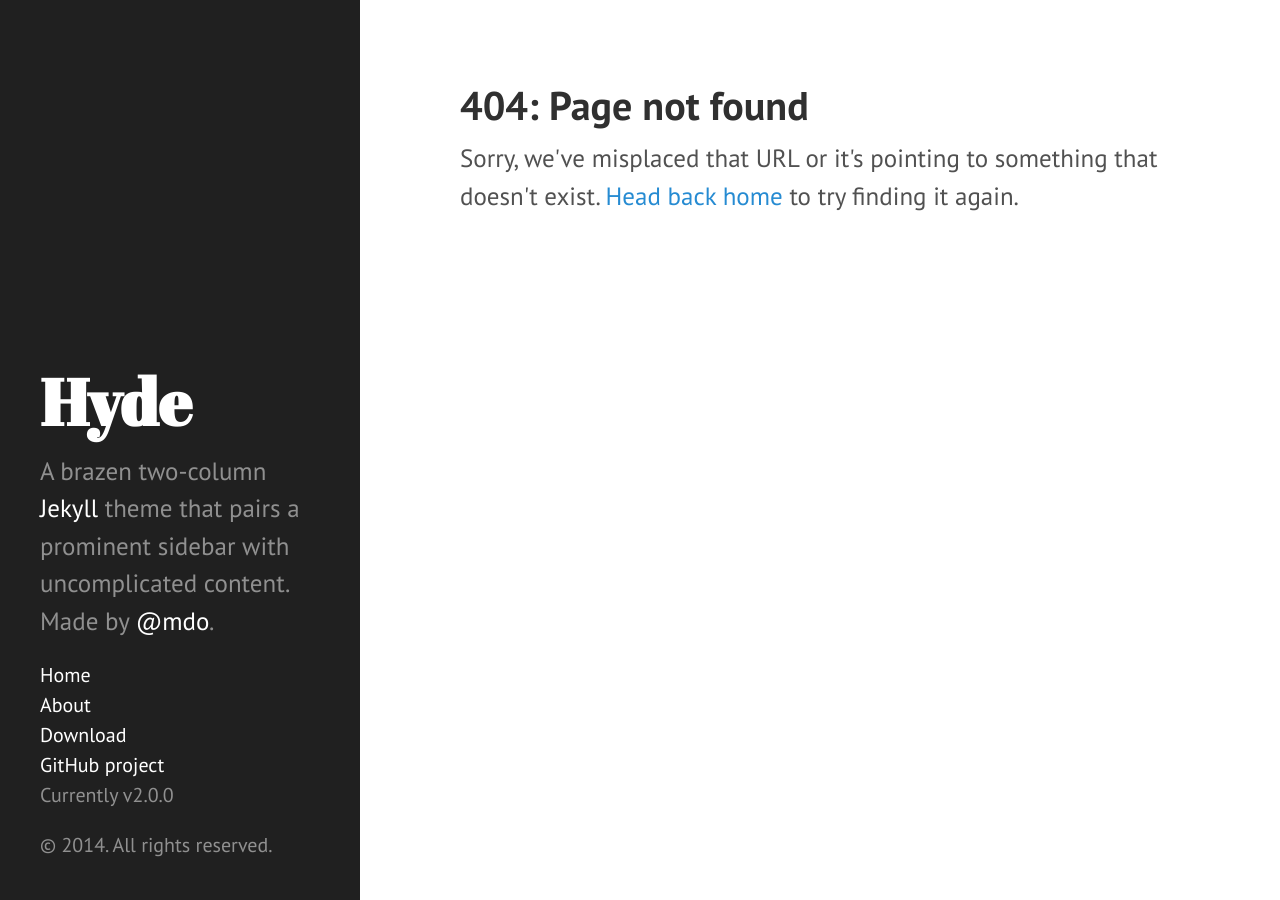
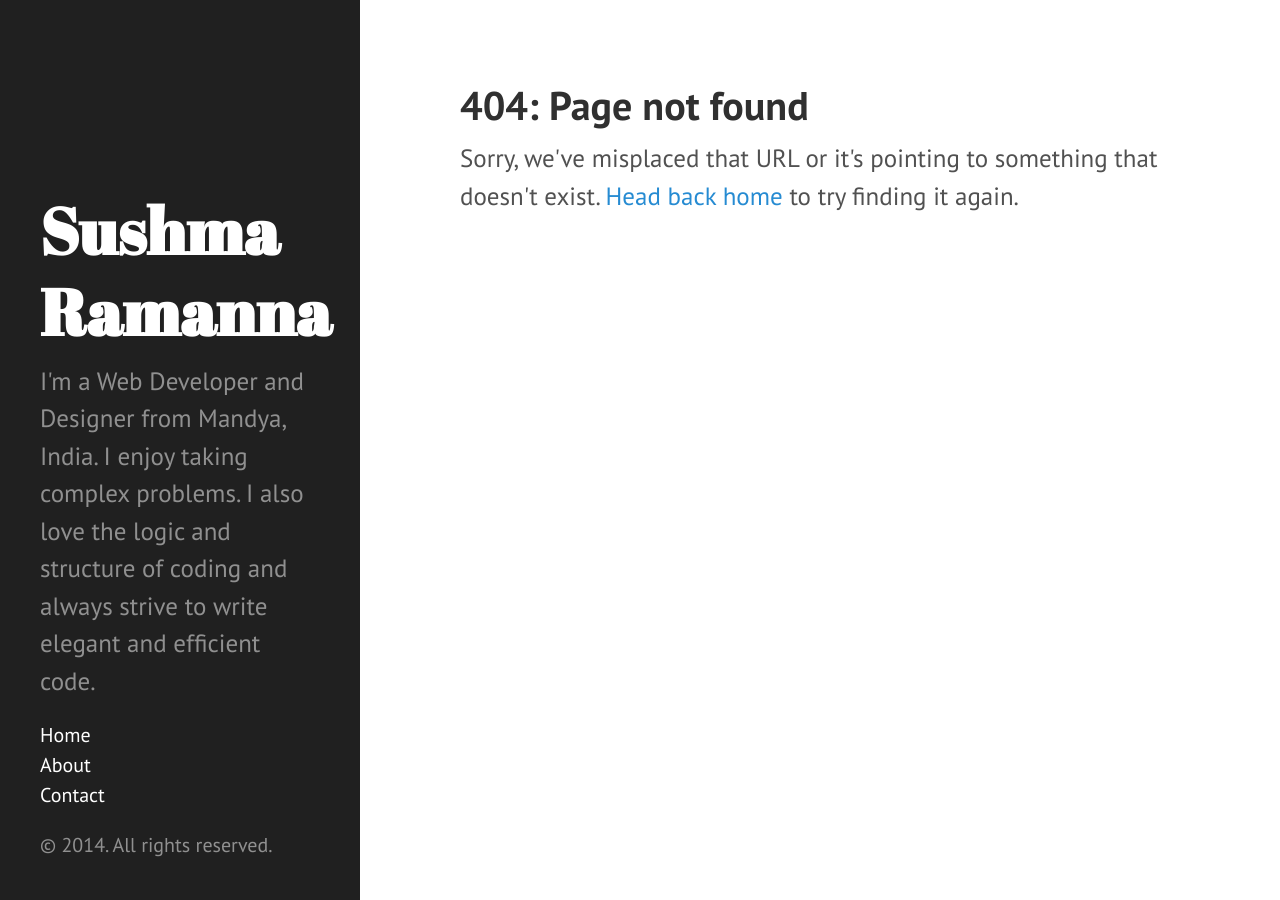
Before and after one commit to sushma-r/sushma-r.github.io, a Jekyll site: the page built from 404.html, in a window 1280 px wide. Built offline with Jekyll 4.4.1, drawn with Linux system fonts in a browser that asks for light colours; Markdown is read by kramdown in place of the engine named in the settings.

Commit message:
fews pages has been updated

```diff
--- a/_config.yml
+++ b/_config.yml
@@ -6,14 +6,14 @@
 permalink:        pretty
 
 # Setup
-title:            Hyde
-tagline:          'A Jekyll theme'
-description:      'A brazen two-column <a href="http://jekyllrb.com" target="_blank">Jekyll</a> theme that pairs a prominent sidebar with uncomplicated content. Made by <a href="https://twitter.com/mdo" target="_blank">@mdo</a>.'
-url:              http://hyde.getpoole.com
+title:            Sushma Ramanna
+tagline:          'Developer & Web Artisan'
+description:      "I'm a Web Developer and Designer from Mandya, India. I enjoy taking complex problems. I also love the logic and structure of coding and always strive to write elegant and efficient code."
+url:              http://www.sushmaramanna.com
 
 author:
-  name:           'Mark Otto'
-  url:            https://twitter.com/mdo
+  name:           'Sushma Ramanna'
+  url:            http://www.sushmaramanna.com
 
 paginate:         5
 
@@ -21,4 +21,4 @@
 version:          2.0.0
 
 github:
-  repo:           https://github.com/poole/hyde
+  repo:           https://github.com/sushma-r/
--- a/_includes/sidebar.html
+++ b/_includes/sidebar.html
@@ -26,9 +26,9 @@
         {% endif %}
       {% endfor %}
 
-      <li class="sidebar-nav-item"><a href="{{ site.github.repo }}/archive/v{{ site.version }}.zip">Download</a></li>
-      <li class="sidebar-nav-item"><a href="{{ site.github.repo }}">GitHub project</a></li>
-      <li class="sidebar-nav-item">Currently v{{ site.version }}</li>
+
+
+      <!-- <li class="sidebar-nav-item">Currently v{{ site.version }}</li> -->
     </ul>
 
     <p>&copy; {{ site.time | date: '%Y' }}. All rights reserved.</p>
--- a/index.html
+++ b/index.html
@@ -14,7 +14,7 @@
 
     <span class="post-date">{{ post.date | date_to_string }}</span>
 
-    {{ post.content }}
+<!--     {{ post.content }} -->
   </div>
   {% endfor %}
 </div>
```
Also changed, not shown: public/contact.md (added, +30 -0 lines), public/favicon.ico.
